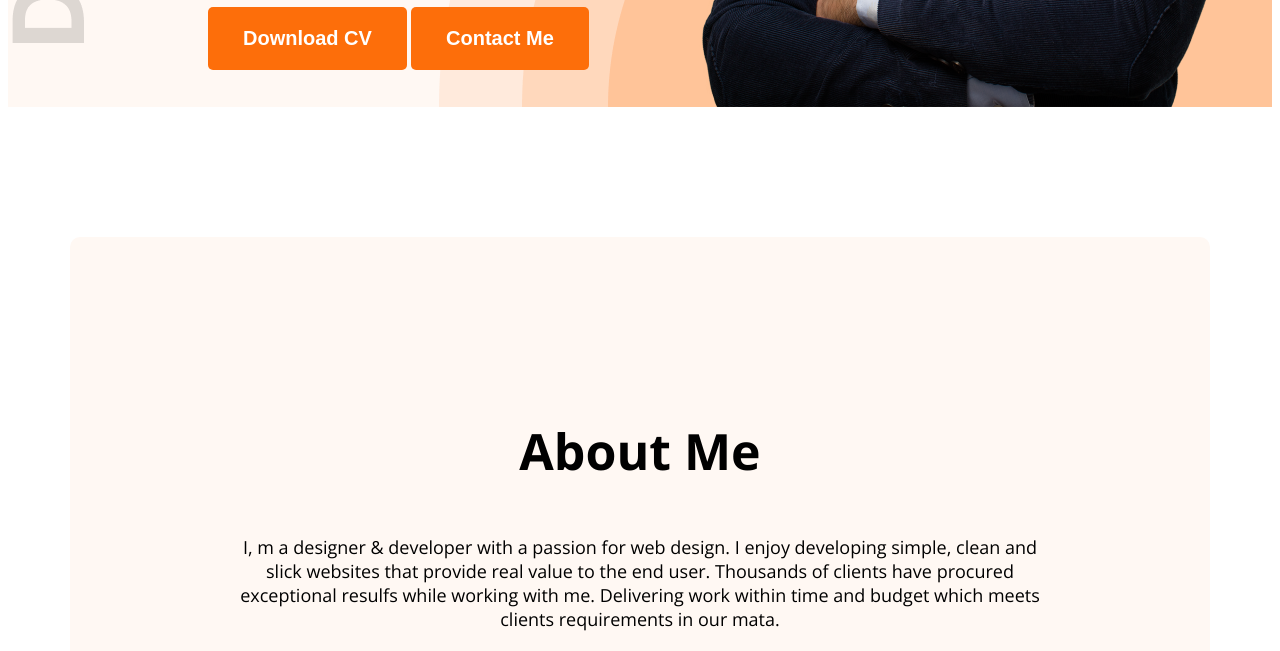
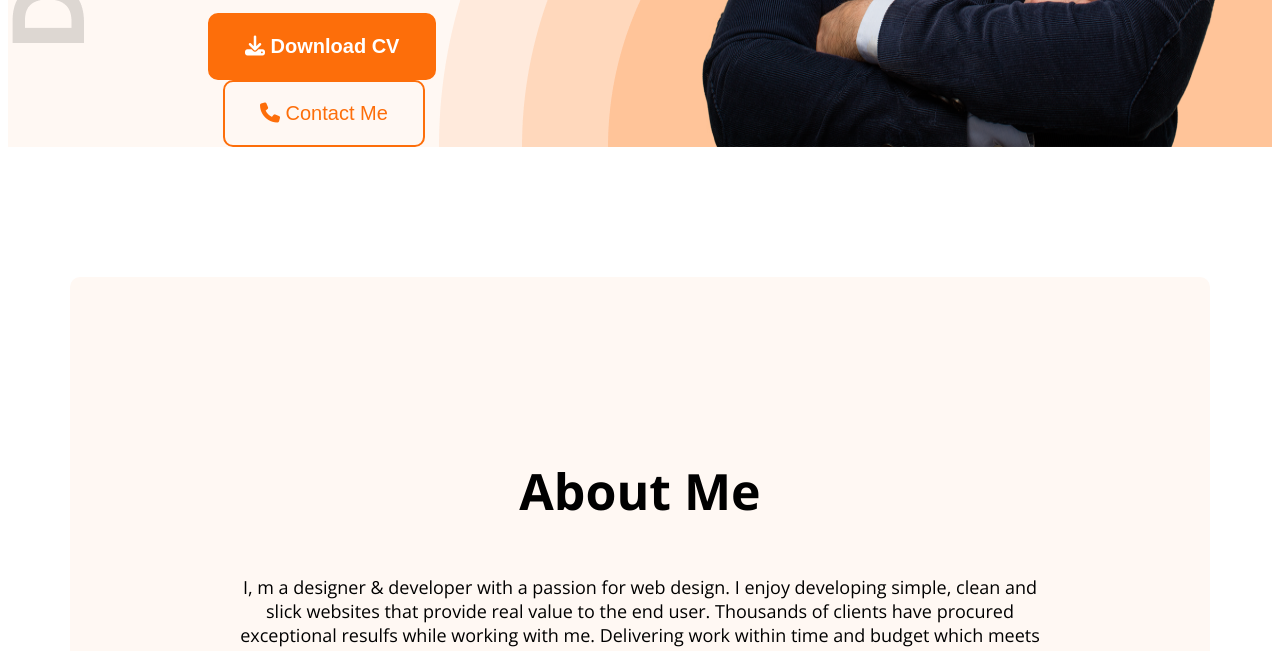
Before and after one commit to riaxulislam/riazul, a plain HTML site: page index.html in a window 1280 px wide. Shown: the part 728-1379 px from the top of the page. Drawn offline with nearby package versions, Linux system fonts and the light colour scheme.

Commit message:
code update

```diff
--- a/index.html
+++ b/index.html
@@ -10,6 +10,7 @@
     <link rel="preconnect" href="https://fonts.gstatic.com" crossorigin>
     <link href="https://fonts.googleapis.com/css2?family=Open+Sans:ital,wght@0,300..800;1,300..800&display=swap" rel="stylesheet">
     <link rel="stylesheet" href="styles/styles.css">
+    <script src="https://kit.fontawesome.com/5b00cec808.js" crossorigin="anonymous"></script>
 
 </head>
 
@@ -29,8 +30,8 @@
                 <h4 class="banner-greetings">Hi, I  am</h4>
                 <h2 class="banner-titel">Riazul Islam</h2>
                 <p class="banner-description">Shot what able cold new see hold.Friendly as an betrayed formerly he. Morning because as to society behaved moments.</p>
-                <a href="#projects"><button class="btn-primary">Download CV</button></a>
-                <a href="#contact"><button class="btn-primary">Contact Me</button></a>
+                <a href="#projects"><button class="btn-primary"><i class="fa-solid fa-download"></i> Download CV</button></a>
+                <a href="#contact"><button class="btn-snd"><i class="fa-solid fa-phone"></i> Contact Me</button></a>
             </div>
             <img src="images/hardy.png" alt="">
         </div>
@@ -138,7 +139,7 @@ to any of the 1500+ FontAwesome 5 free icons available. Aenean commodo ligula eg
                     </div>
                 </div>
             </div>
-            <a href=""><button class="btn-primary">Download CV</button>
+            <a href=""><button class="btn-primary"><i class="fa-solid fa-download"></i> Download CV</button>
             </a>
         </section>
     </main>
@@ -163,8 +164,6 @@ to any of the 1500+ FontAwesome 5 free icons available. Aenean commodo ligula eg
         </div>
     </footer>
 
-    <!-- Task Complate -->
-
 </body>
 
 </html>
--- a/styles/styles.css
+++ b/styles/styles.css
@@ -41,6 +41,45 @@ nav {
   font-weight: 600;
 }
 
+.btn-primary {
+  display: inline-block;
+  padding: 20px 35px;
+  text-align: center;
+  font-size: 20px;
+  color: #ffffff;
+  background: #FD6E0A;
+  cursor: pointer;
+  transition: ease-out 0.5s;
+  border: 2px solid #FD6E0A;
+  border-radius: 10px;
+  box-shadow: inset 0 0 0 0 #FD6E0A;
+}
+
+.btn-primary:hover {
+  color: #FD6E0A;
+  box-shadow: inset 0 -100px 0 0 #ffffff;
+}
+
+.btn-snd {
+  display: inline-block;
+  margin-left: 15px;
+  padding: 20px 35px;
+  text-align: center;
+  font-size: 20px;
+  color: #FD6E0A;
+  background: transparent;
+  cursor: pointer;
+  transition: ease-out 0.5s;
+  border: 2px solid #FD6E0A;
+  border-radius: 10px;
+  box-shadow: inset 0 0 0 0 #FD6E0A;
+}
+
+.btn-snd:hover {
+  color: white;
+  box-shadow: inset 0 -100px 0 0 #FD6E0A;
+}
+
 .nav-title {
   font-size: 45px;
   font-weight: 800;
@@ -78,10 +117,13 @@ nav ul li a {
 .banner-greetings {
   font-size: 45px;
   font-weight: semibold;
+  margin-top: 200px;
+  margin-bottom: -75px;
 }
 .banner-titel {
   font-size: 85px;
   font-weight: bold;
+  margin-bottom: -5px;
 }
 
 /* Main styles */
```
